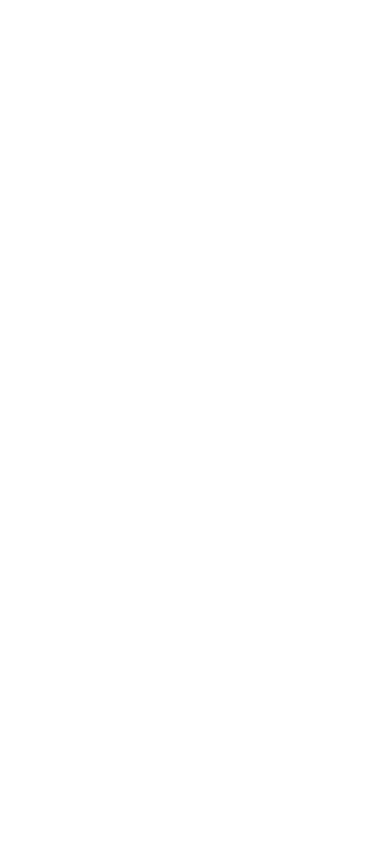
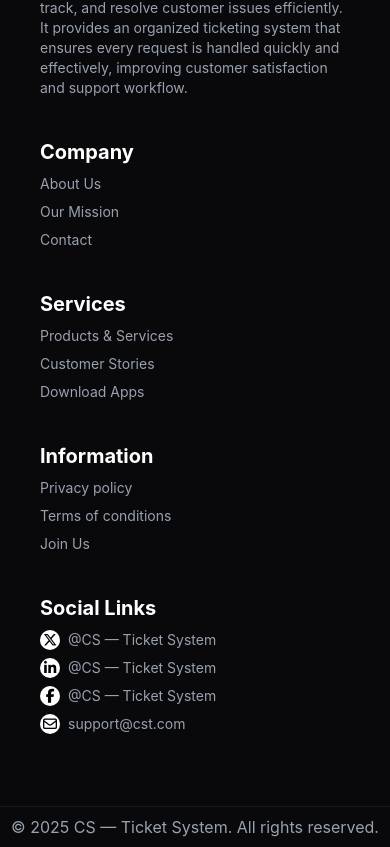
Before and after one commit to silvihuda/mission-restart-assignment-2, a React (Vite) app: page / in a window 390 px wide. Shown: the part 4183-5030 px from the top of the page. Before the commit the page ends 4041 px from the top, so only its background shows below. Built offline with nearby package versions, Linux system fonts and the light colour scheme.

Commit message:
added responsive footer

```diff
--- a/src/App.jsx
+++ b/src/App.jsx
@@ -5,6 +5,7 @@
 import Banner from './Components/Banner/Banner'
 import Navbar from './Components/Navbar/Navbar'
 import Tickets from './Components/Tickets/Tickets'
+import Footer from './Components/Footer/Footer'
 const fetchPromise = async() =>{
   const res = await fetch('/tickets.json')
   return res.json();
@@ -35,7 +36,10 @@
         removedCard={removedCard}
         resolvedTasks={resolvedTasks}></Tickets>
        </Suspense>
+
+        <Footer></Footer>
       <ToastContainer />
+
     </>
   )
 }
--- /dev/null
+++ b/src/Components/Footer/Footer.jsx
@@ -0,0 +1,46 @@
+import React from 'react';
+
+const Footer = () => {
+    return (
+        <div className='lg:mt-14 mt-6 bg-neutral'>
+            <footer className="footer sm:footer-horizontal text-neutral-content p-10">
+               <nav>
+                    <h6 className=" text-white text-xl font-bold">CS — Ticket System</h6>
+                    <p className='lg:max-w-md text-gray-400 space-y-2'>CS-Ticket System is a customer support platform designed to help teams manage, track, and resolve customer issues efficiently. It provides an organized ticketing system that ensures every request is handled quickly and effectively, improving customer satisfaction and support workflow.</p>
+                </nav>
+                <nav>
+                    <h6 className="text-white text-xl font-bold">Company</h6>
+                    <a className="link link-hover text-gray-400">About Us</a>
+                    <a className="link link-hover text-gray-400">Our Mission</a>
+                    <a className="link link-hover text-gray-400">Contact</a>
+                </nav>
+                <nav>
+                    <h6 className="text-white text-xl font-bold">Services</h6>
+                    <a className="link link-hover text-gray-400">Products & Services</a>
+                    <a className="link link-hover text-gray-400">Customer Stories</a>
+                    <a className="link link-hover text-gray-400">Download Apps</a>
+                </nav>
+                <nav>
+                    <h6 className="text-white text-xl font-bold">Information</h6>
+                    <a className="link link-hover text-gray-400">Privacy policy</a>
+                    <a className="link link-hover text-gray-400">Terms of conditions</a>
+                    <a className="link link-hover text-gray-400">Join Us</a>
+                </nav>
+                <nav>
+                    <h6 className="text-white text-xl font-bold">Social Links</h6>
+                    <a className="link link-hover text-gray-400"><span className='bg-white w-5 h-5 rounded-full inline-flex justify-center items-center mr-2'><i className="fa-brands fa-x-twitter text-black"></i></span>@CS — Ticket System</a>
+                    <a className="link link-hover text-gray-400"><span className='bg-white w-5 h-5 rounded-full inline-flex justify-center items-center mr-2'><i className="fa-brands fa-linkedin-in text-black"></i></span>@CS — Ticket System</a>
+                    <a className="link link-hover text-gray-400"><span className='bg-white w-5 h-5 rounded-full inline-flex justify-center items-center mr-2'><i className="fa-brands fa-facebook-f text-black"></i></span>@CS — Ticket System</a>
+                    <a className="link link-hover text-gray-400 "><span className='bg-white w-5 h-5 rounded-full inline-flex justify-center items-center mr-2'><i className="fa-regular fa-envelope text-black"></i></span>support@cst.com</a>
+                </nav>
+
+            </footer>
+                <hr className='lg:mt-14 mt-8 lg:mb-8 mb-2 max-w-[1480px] mx-auto' />
+
+                <p className='text-gray-400 text-center lg:pb-4 pb-2'>© 2025 CS — Ticket System. All rights reserved.</p>
+
+        </div>
+    );
+};
+
+export default Footer;
--- a/src/Components/ResolvedTask.jsx/ResolvedTask.jsx
+++ b/src/Components/ResolvedTask.jsx/ResolvedTask.jsx
@@ -2,7 +2,7 @@
 
 const ResolvedTask = ({task}) => {
     return (
-        <div className='mt-2'>
+        <div className='lg:mt-6 mt-3'>
             <p className='bg-blue-100 text-2xl lg:p-4 p-2 rounded-xl'>{task.title}</p>
         </div>
     );
```
